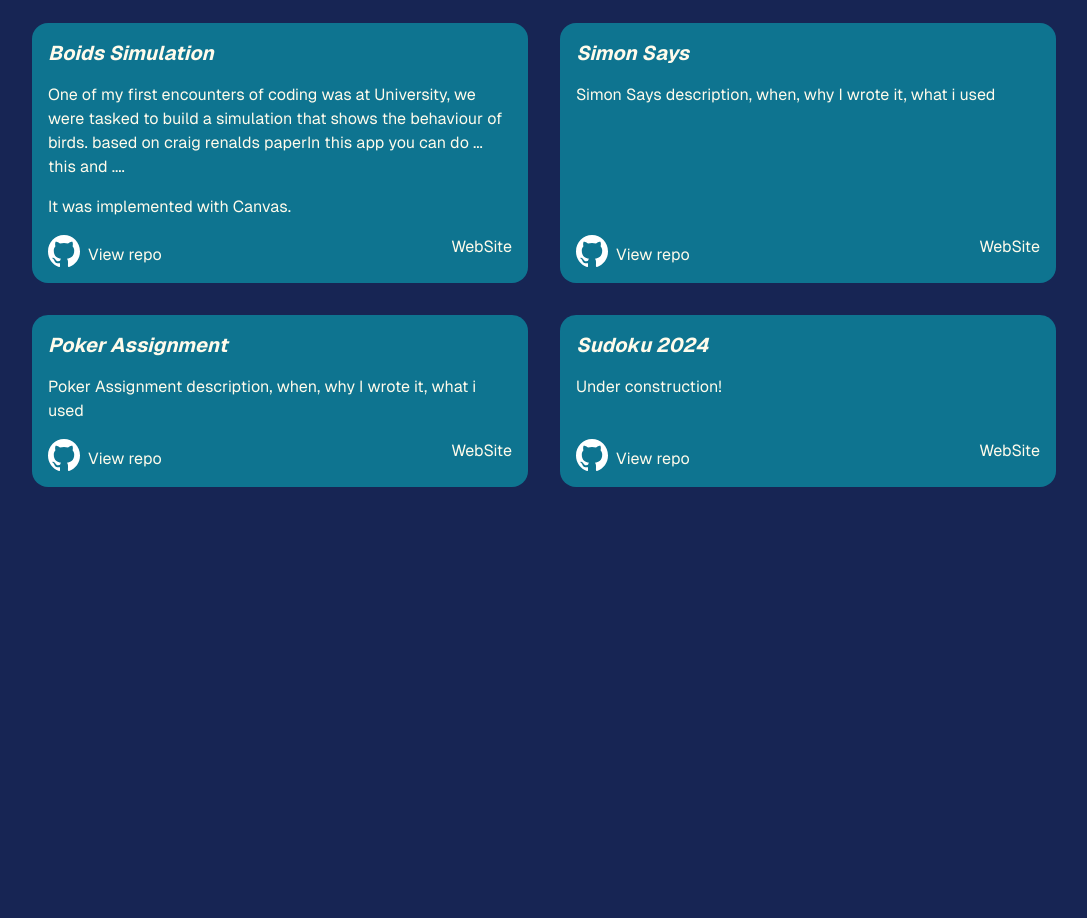
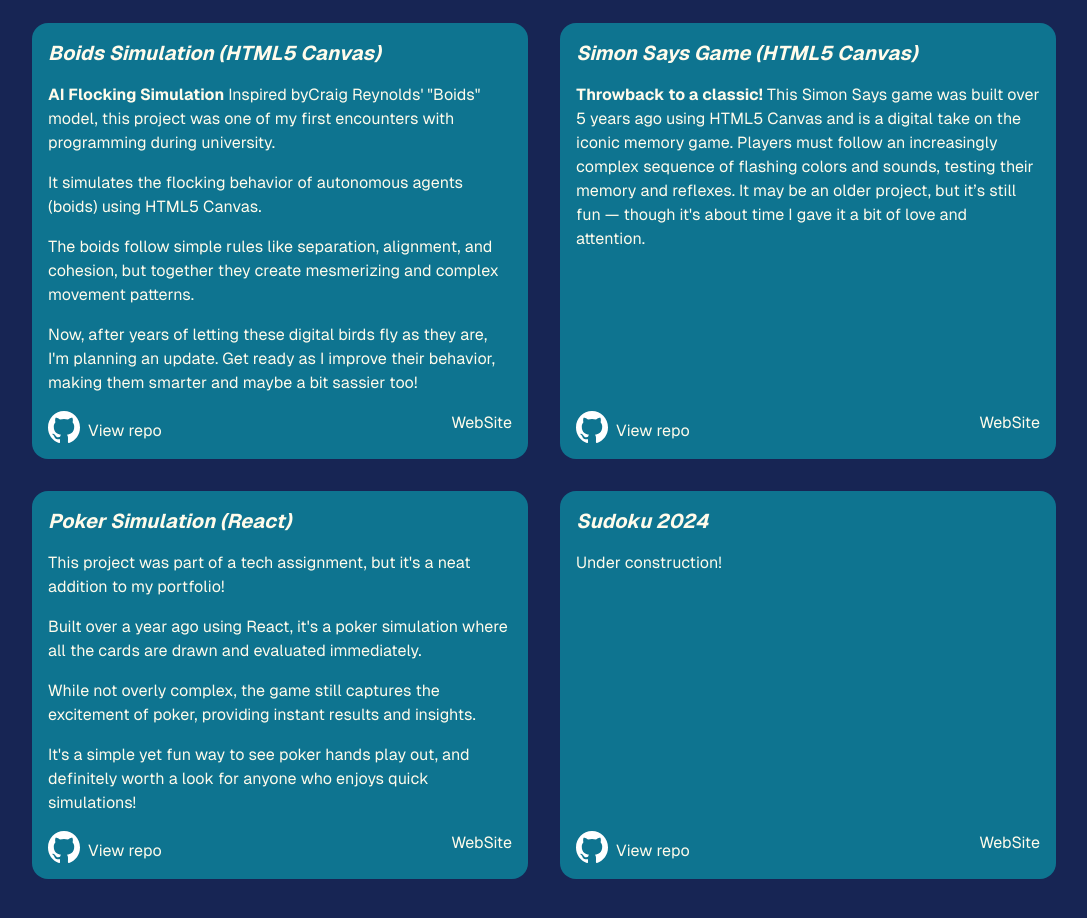
Before and after one commit to huggie1984/portfolio, a Next.js app: page / in a window 1280 px wide. Shown: the part 700-1618 px from the top of the page, without its empty margins (96-1183 px from the left). Before the commit the page ends 1267 px from the top, so only its background shows below. Built offline with nearby package versions, Linux system fonts and the light colour scheme.

Commit message:
Work on project descriptions!.

```diff
--- a/app/page.tsx
+++ b/app/page.tsx
@@ -94,34 +94,67 @@ export default function Home() {
         </section>
         <section className="grid md:grid-cols-2 gap-8 w-full">
           <Card
-            title="Boids Simulation"
+            title="Boids Simulation (HTML5 Canvas)"
             gitUrl="https://github.com/huggie1984/boids-canvas"
           >
             <>
               <p>
-                One of my first encounters of coding was at University, we were
-                tasked to build a simulation that shows the behaviour of birds.
-                based on{' '}
+                <strong>AI Flocking Simulation</strong> Inspired by
                 <a href="https://www.red3d.com/cwr/boids/" target="_blank">
-                  craig renalds paper
+                  Craig Reynolds&#39; &#34;Boids&#34; model
                 </a>
-                In this app you can do ... this and ....
+                , this project was one of my first encounters with programming
+                during university.
               </p>
-              <p>It was implemented with Canvas.</p>
+              <p>
+                It simulates the flocking behavior of autonomous agents (boids)
+                using HTML5 Canvas.
+              </p>
+              <p>
+                The boids follow simple rules like separation, alignment, and
+                cohesion, but together they create mesmerizing and complex
+                movement patterns.
+              </p>
+              <p>
+                Now, after years of letting these digital birds fly as they are,
+                I&#39;m planning an update. Get ready as I improve their
+                behavior, making them smarter and maybe a bit sassier too!
+              </p>
             </>
           </Card>
           <Card
-            title="Simon Says"
-            gitUrl="https://github.com/huggie1984/boids-canvas"
-          >
-            <p>Simon Says description, when, why I wrote it, what i used</p>
-          </Card>
-          <Card
-            title="Poker Assignment"
+            title="Simon Says Game (HTML5 Canvas)"
             gitUrl="https://github.com/huggie1984/boids-canvas"
           >
             <p>
-              Poker Assignment description, when, why I wrote it, what i used
+              <strong>Throwback to a classic!</strong> This Simon Says game was
+              built over 5 years ago using HTML5 Canvas and is a digital take on
+              the iconic memory game. Players must follow an increasingly
+              complex sequence of flashing colors and sounds, testing their
+              memory and reflexes. It may be an older project, but it’s still
+              fun — though it&#39;s about time I gave it a bit of love and
+              attention.
+            </p>
+          </Card>
+          <Card
+            title="Poker Simulation (React)"
+            gitUrl="https://github.com/huggie1984/boids-canvas"
+          >
+            <p>
+              This project was part of a tech assignment, but it&#39;s a neat
+              addition to my portfolio!
+            </p>
+            <p>
+              Built over a year ago using React, it&#39;s a poker simulation
+              where all the cards are drawn and evaluated immediately.
+            </p>
+            <p>
+              While not overly complex, the game still captures the excitement
+              of poker, providing instant results and insights.
+            </p>
+            <p>
+              It&#39;s a simple yet fun way to see poker hands play out, and
+              definitely worth a look for anyone who enjoys quick simulations!
             </p>
           </Card>
           <Card
```
